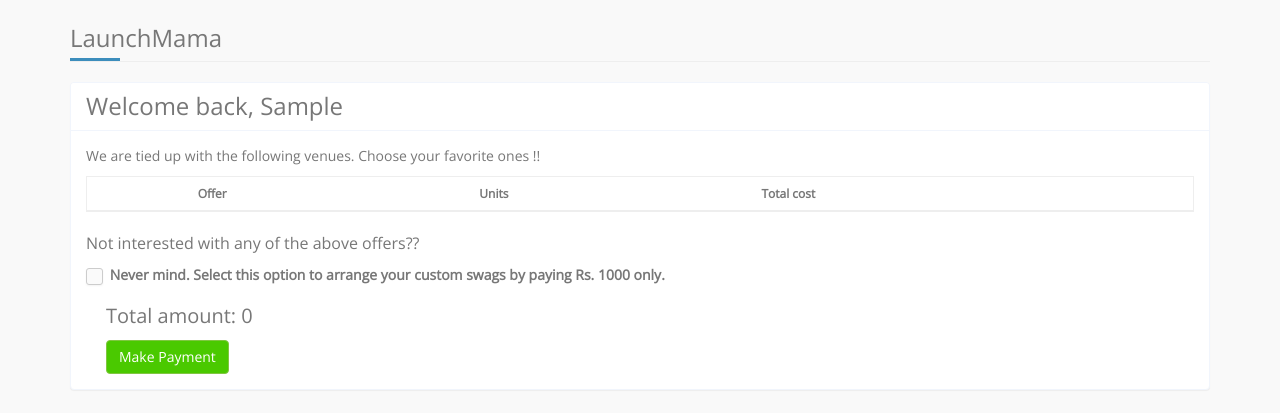
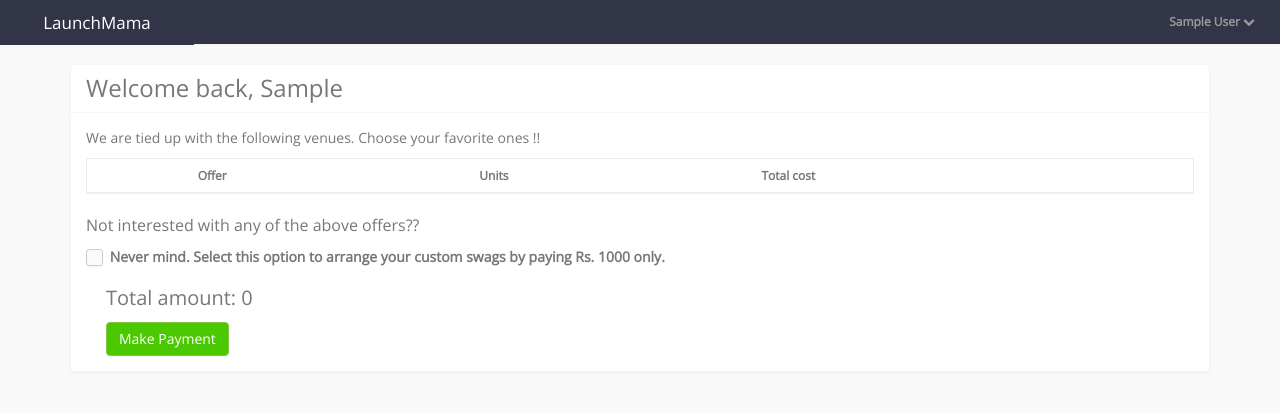
Before and after one commit to kiran6891/launchmama, a Django app: page /home in a window 1280 px wide. Shown: the top 413 px of the page. Run offline with Django 3.2, Linux system fonts and the light colour scheme; the visitor is signed in with stand-in values (Sample User, id 1); data that the repository does not hold is empty; some libraries are stand-ins or nearby versions.

Commit message:
Procfile

```diff
--- a/lmsite/templates/home.html
+++ b/lmsite/templates/home.html
@@ -2,6 +2,32 @@
 
 {% block body %}
 
+    <div id="top-nav" class="skin-6 fixed" style="background-color: #323447;">
+			<a href="{% url 'index' %}">
+                <div class="brand">
+                    <span>LaunchMama</span>
+                </div><!-- /brand -->
+            </a>
+			<button type="button" class="navbar-toggle pull-left" id="sidebarToggle">
+				<span class="icon-bar"></span>
+				<span class="icon-bar"></span>
+				<span class="icon-bar"></span>
+			</button>
+			<ul class="nav-notification clearfix">
+				<li class="profile dropdown">
+					<a class="dropdown-toggle" data-toggle="dropdown" href="#">
+						<strong>{{ request.user.first_name }}&nbsp;{{ request.user.last_name }}</strong>
+						<span><i class="fa fa-chevron-down"></i></span>
+					</a>
+					<ul class="dropdown-menu">
+						<li><a tabindex="-1" class="main-link logoutConfirm_open" href="{% url 'do_logout' %}" ><i class="fa fa-lock fa-lg"></i> Log out</a></li>
+					</ul>
+				</li>
+			</ul>
+		</div>
+
+        <br>
+        <br>
     <!--<div class="main-header clearfix">-->
             <!--<div class="page-title">-->
                 <!--<h3 class="no-margin">Dashboard</h3>-->
@@ -18,12 +44,7 @@
                 <!--</li>-->
             <!--</ul>&lt;!&ndash; /page-stats &ndash;&gt;-->
         <!--</div>-->
-        <div class="container">
-
-            <h3 class="headline m-top-md">
-                LaunchMama
-                <span class="line"></span>
-            </h3>
+        <div class="container" style="margin-top: 30px;">
 
             <div class="panel panel-default table-responsive">
                 <div class="panel-heading">
--- a/lmsite/wsgi.py
+++ b/lmsite/wsgi.py
@@ -11,6 +11,6 @@ import os
 
 from django.core.wsgi import get_wsgi_application
 
-os.environ.setdefault("DJANGO_SETTINGS_MODULE", "lmsite.settings")
+os.environ.setdefault("DJANGO_SETTINGS_MODULE", "settings")
 
 application = get_wsgi_application()
```
Also changed, not shown: 1 other file.
